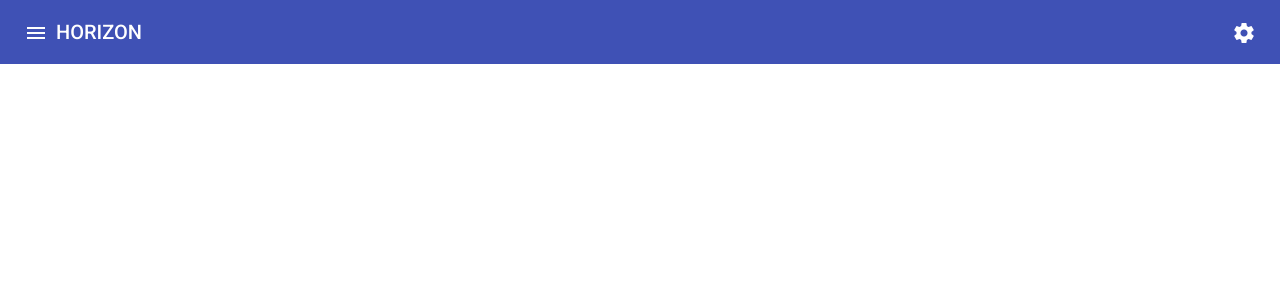
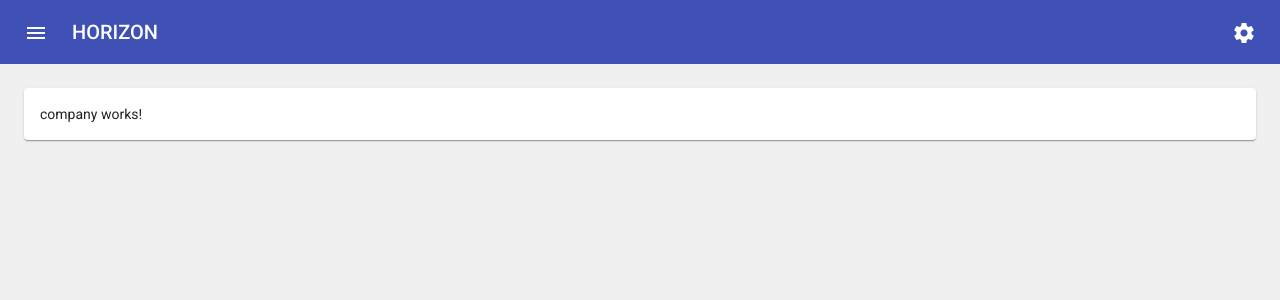
Before and after one commit to athikrishnan/horizon, an Angular app: page /company in a window 1280 px wide. Before the commit this address led to /. Shown: the top 300 px of the page. Built offline with nearby package versions, Linux system fonts and the light colour scheme.

Commit message:
#3 lazy loaded company component

```diff
--- a/src/app/app-routing.module.ts
+++ b/src/app/app-routing.module.ts
@@ -1,7 +1,12 @@
 import { NgModule } from '@angular/core';
 import { RouterModule, Routes } from '@angular/router';
 
-const routes: Routes = [];
+const routes: Routes = [
+  {
+    path: 'company',
+    loadChildren: () => import('./pages/company/company.module').then(m => m.CompanyModule)
+  }
+];
 
 @NgModule({
   imports: [RouterModule.forRoot(routes)],
--- a/src/app/app.component.html
+++ b/src/app/app.component.html
@@ -1 +1,5 @@
 <app-toolbar></app-toolbar>
+
+<div class="app-container">
+  <router-outlet></router-outlet>
+</div>
--- a/src/app/app.component.scss
+++ b/src/app/app.component.scss
@@ -0,0 +1,3 @@
+.app-container {
+  margin: 1.5rem;
+}
--- a/src/app/material/material.module.ts
+++ b/src/app/material/material.module.ts
@@ -3,7 +3,7 @@ import { CommonModule } from '@angular/common';
 import { MatToolbarModule } from '@angular/material/toolbar';
 import { MatButtonModule } from '@angular/material/button';
 import { MatIconModule } from '@angular/material/icon';
-
+import { MatCardModule } from '@angular/material/card';
 
 @NgModule({
   declarations: [],
@@ -13,7 +13,8 @@ import { MatIconModule } from '@angular/material/icon';
   exports: [
     MatToolbarModule,
     MatButtonModule,
-    MatIconModule
+    MatIconModule,
+    MatCardModule
   ]
 })
 export class MaterialModule { }
--- /dev/null
+++ b/src/app/pages/company/company.component.html
@@ -0,0 +1,3 @@
+<mat-card class="container">
+  <p>company works!</p>
+</mat-card>
--- /dev/null
+++ b/src/app/pages/company/company.component.ts
@@ -0,0 +1,15 @@
+import { Component, OnInit } from '@angular/core';
+
+@Component({
+  selector: 'app-company',
+  templateUrl: './company.component.html',
+  styleUrls: ['./company.component.scss']
+})
+export class CompanyComponent implements OnInit {
+
+  constructor() { }
+
+  ngOnInit(): void {
+  }
+
+}
--- a/src/app/toolbar/toolbar.component.html
+++ b/src/app/toolbar/toolbar.component.html
@@ -3,10 +3,10 @@
     <button mat-icon-button class="example-icon" aria-label="Example icon-button with menu icon">
       <mat-icon>menu</mat-icon>
     </button>
-    <span>HORIZON</span>
+    <a class="title-link" mat-button routerLink="/">HORIZON</a>
   </div>
   <div class="app-toolbar-item">
-    <button mat-icon-button aria-label="Settings">
+    <button mat-icon-button aria-label="Settings" routerLink="/company">
       <mat-icon>settings</mat-icon>
     </button>
   </div>
--- a/src/app/toolbar/toolbar.component.scss
+++ b/src/app/toolbar/toolbar.component.scss
@@ -5,4 +5,7 @@
     display: flex;
     align-items: center;
   }
+  .title-link {
+    font-size: 20px;
+  }
 }
--- a/src/styles.scss
+++ b/src/styles.scss
@@ -3,6 +3,8 @@
 html,
 body {
   height: 100%;
+  width: 100%;
+  background-color: #f0f0f0;
 }
 body {
   margin: 0;
```
Also changed, not shown: src/app/pages/company/company-routing.module.ts (added, +16 -0 lines), src/app/pages/company/company.module.ts (added, +17 -0 lines), src/app/pages/company/company.component.scss (added), 1 other file (tests, documents, lock files or other folders).
